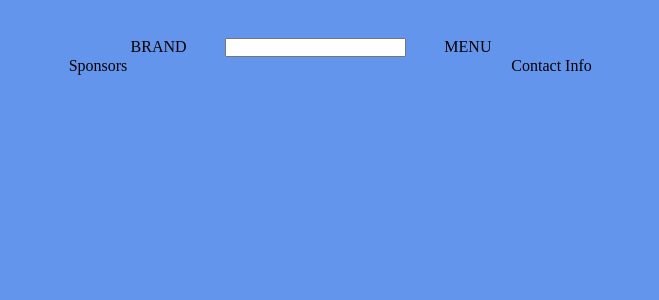
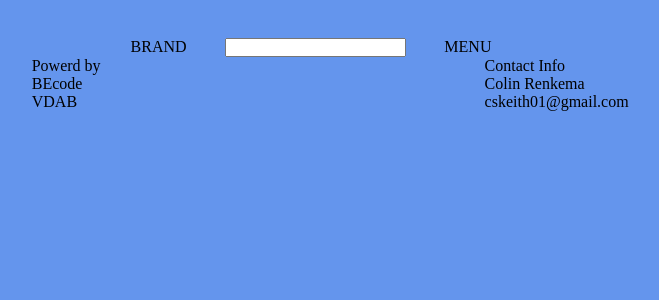
Before and after one commit to cskeith-hub/React-in-practise, a React (Create React App) app in the folder coflix/: page / in a window 1280 px wide. Shown: the top 300 px of the page, without its empty margins (329-988 px from the left). Built offline with nearby package versions, Linux system fonts and the light colour scheme.

Commit message:
Add Footer info

```diff
--- a/coflix/src/Components/Footer.js
+++ b/coflix/src/Components/Footer.js
@@ -6,8 +6,17 @@ function Footer() {
   return (
     <>
     <div className='footer'>
-      <div className='sponsors'>Sponsors</div>
-      <div className='conactInfo'>Contact Info</div>
+      <div className='sponsors'>
+        <p>Powerd by</p>
+        <p>BEcode</p>
+        <p>VDAB</p>
+
+      </div>
+      <div className='conactInfo'>
+        <p>Contact Info</p>
+        <p>Colin Renkema</p>
+        <p>cskeith01@gmail.com</p>
+      </div>
     </div>
     </>
   )
```
